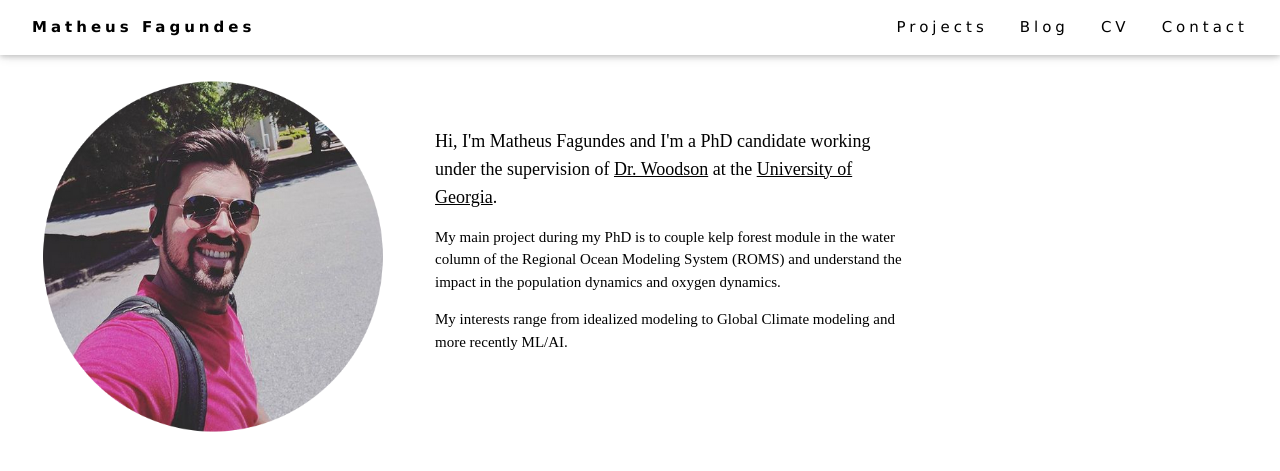
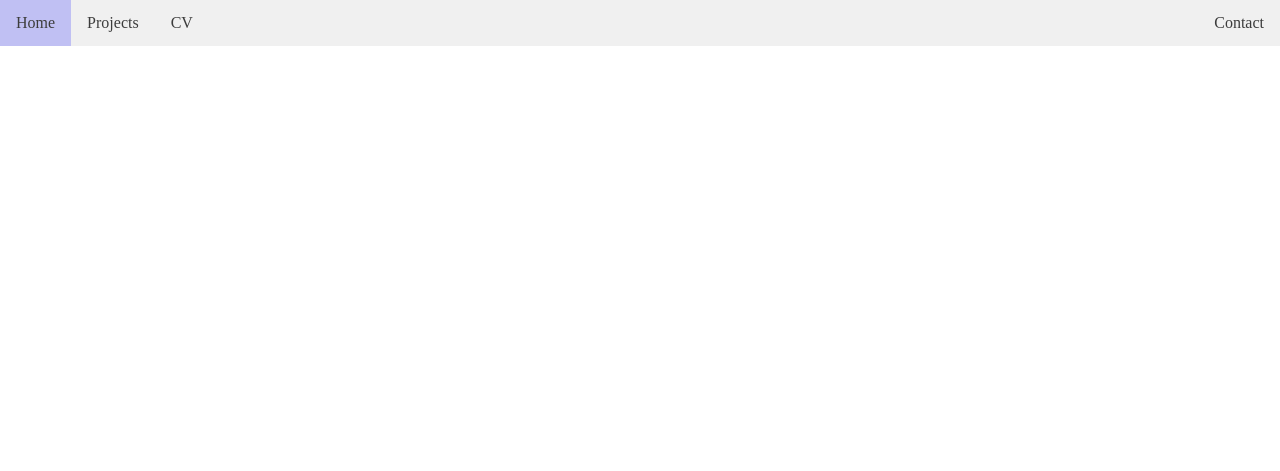
Before and after one commit to mf99274/mf99274.github.io, a Jekyll site: the page index.html, which Jekyll copies as it is, in a window 1280 px wide. Shown: the top 471 px of the page. Built offline with Jekyll 4.4.1, drawn with Linux system fonts in a browser that asks for light colours.

Commit message:
Update index.html

```diff
--- a/index.html
+++ b/index.html
@@ -1,27 +1,92 @@
----
-layout: default
-title: PhD Candidate Matheus Fagundes
-cv: passive
-notes: passive
-contact: passive
-description:
----
-<!-- <div class="jumbotron"> -->
-<table height="400" border="0" cellpadding="2" cellspacing="2" width="900">
-      <tbody>
-        <tr>
-          <td><img alt="" src="img/selfie1.png" border="1"
-              height="400" width="409" align="top"></td>
-          <td valign="middle"><big><font face="Avenir">Hi, I'm <span itemprop="name">Matheus Fagundes</span> and I'm a PhD candidate working under the supervision of <a href="https://www.cobia.engr.uga.edu/">Dr. Woodson</a> at <span itemprop="affiliation">the <a href="https://engineering.uga.edu/">University of Georgia</a></span>.</font></big><br>
-		  <p><font face="Avenir">My main project during my PhD is to couple kelp forest module in the water column of the Regional Ocean Modeling System (ROMS)
-		  and understand the impact in the population dynamics and oxygen dynamics.</font></p>
-		  <p><font face="Avenir">My interests range from idealized modeling to Global Climate modeling and more recently ML/AI.</font></p>
-            <br>
-          </td>
-        </tr>
-      </tbody>
-    </table>
+<!DOCTYPE html>
+<html>
+<head>
+<meta name="viewport" content="width=device-width, initial-scale=1.0">
+<title>Matheus Fagundes</title> <!-- Change the name of the tab -->
+<style>
+body {margin: 0;}
 
-<!-- </div> -->
+/* Navigation bar commands */
+ul {
+  list-style-type: none;
+  margin: 0;
+  padding: 0;
+  overflow: hidden;
+  background-color: rgb(240, 240, 240);
+  /* fixing navigation bar
+  position: fixed;
+  top: 0;
+  width: 100%;*/ /* this command does not work when dropdown is on */
+}
 
-<!-- itemscope itemtype="http://data-vocabulary.org/Person" class="col-sm-8"> -->
+li {
+  float: left;
+}
+
+li a, .dropbtn {
+  display: inline-block;
+  color: rgb(60, 60, 60);
+  text-align: center;
+  padding: 14px 16px;
+  text-decoration: none;
+}
+
+li a:hover:not(.active), .dropdown:hover .dropbtn {
+  background-color: rgba(0, 0, 255, 0.2);
+}
+
+.active {
+  background-color: rgba(0, 0, 255, 0.2);
+}
+
+/* Adding dropdown function (there is some commands up there too */
+li.dropdown {
+  display: inline-block;
+ }
+
+.dropdown-content {
+  display: none;
+  position: absolute;
+  background-color: #f9f9f9;
+  min-width: 160px;
+  box-shadow: 0px 8px 16px 0px rgba(0,0,0,0.2);
+  z-index: 1;
+}
+
+.dropdown-content a {
+  color: black;
+  padding: 12px 16px;
+  text-decoration: none;
+  display: block;
+  text-align: left;
+}
+
+.dropdown-content a:hover {background-color: #f1f1f1;}
+
+.dropdown:hover .dropdown-content {
+  display: block;
+}
+
+</style>
+</head>
+<body>
+
+    <!-- navigation bar commands -->
+<ul>
+  <li><a href="#home">Home</a></li>
+  <li class="dropdown">
+      <a href="javascript:void(0)" class="dropbtn">Projects</a>
+      <div class="dropdown-content">
+          <a href="#">Amazon river</a>
+          <a href="#">GCM + DO dynamics</a>
+          <a href="#">kelp forest</a>
+          <a href="#">Abalone population</a>
+      </div>
+  </li>
+  <li><a href="#contact">CV</a></li>
+  <li style="float:right"><a href="#about">Contact</a></li>
+</ul>
+    <!-- navigation bar end commands -->
+
+</body>
+</html>
```
